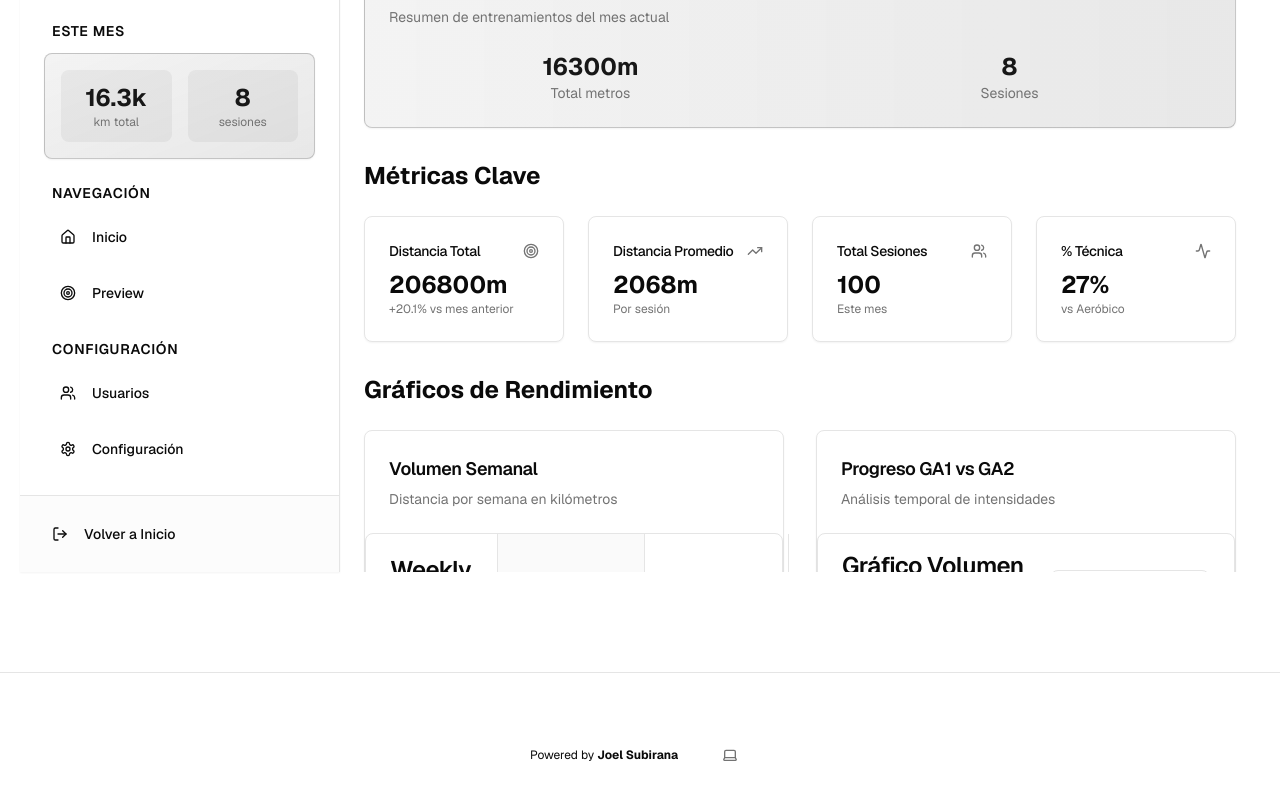
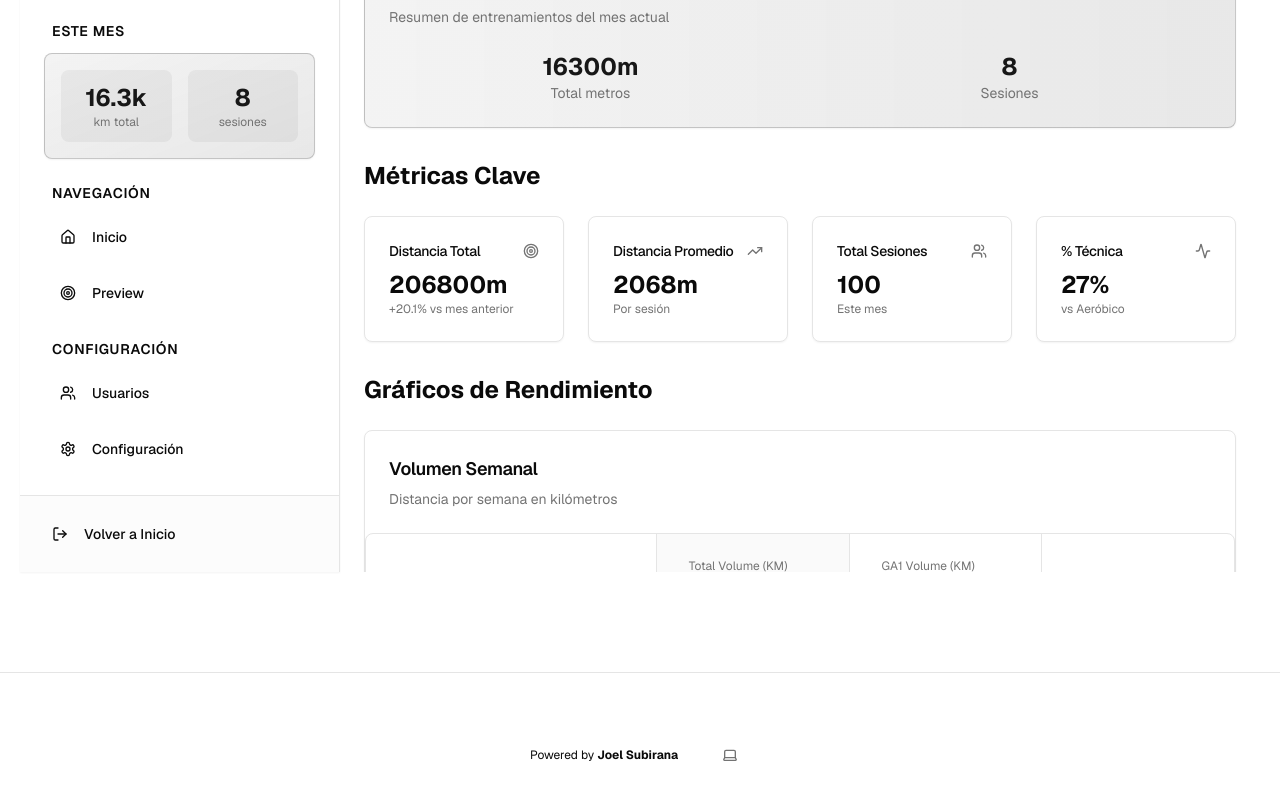
Before and after one commit to Joel1993055/SWIMAPPOK, a Next.js app: page /dashboard-demo in a window 1280 px wide. Shown: the part 392-1192 px from the top of the page. Built offline with nearby package versions, Linux system fonts and the light colour scheme; no server answers.

Commit message:
fix: update layout for performance charts section - change grid to vertical spacing for better readability

```diff
--- a/components/dashboard-demo/dashboard-content.tsx
+++ b/components/dashboard-demo/dashboard-content.tsx
@@ -69,7 +69,7 @@ export function DashboardContent() {
           {/* Charts - REUTILIZANDO TUS COMPONENTES EXISTENTES */}
           <section>
             <h2 className="text-2xl font-bold mb-6">Gráficos de Rendimiento</h2>
-            <div className="grid grid-cols-1 lg:grid-cols-2 gap-8">
+            <div className="space-y-8">
               <ChartCardWrapper
                 title="Volumen Semanal"
                 description="Distancia por semana en kilómetros"
```
